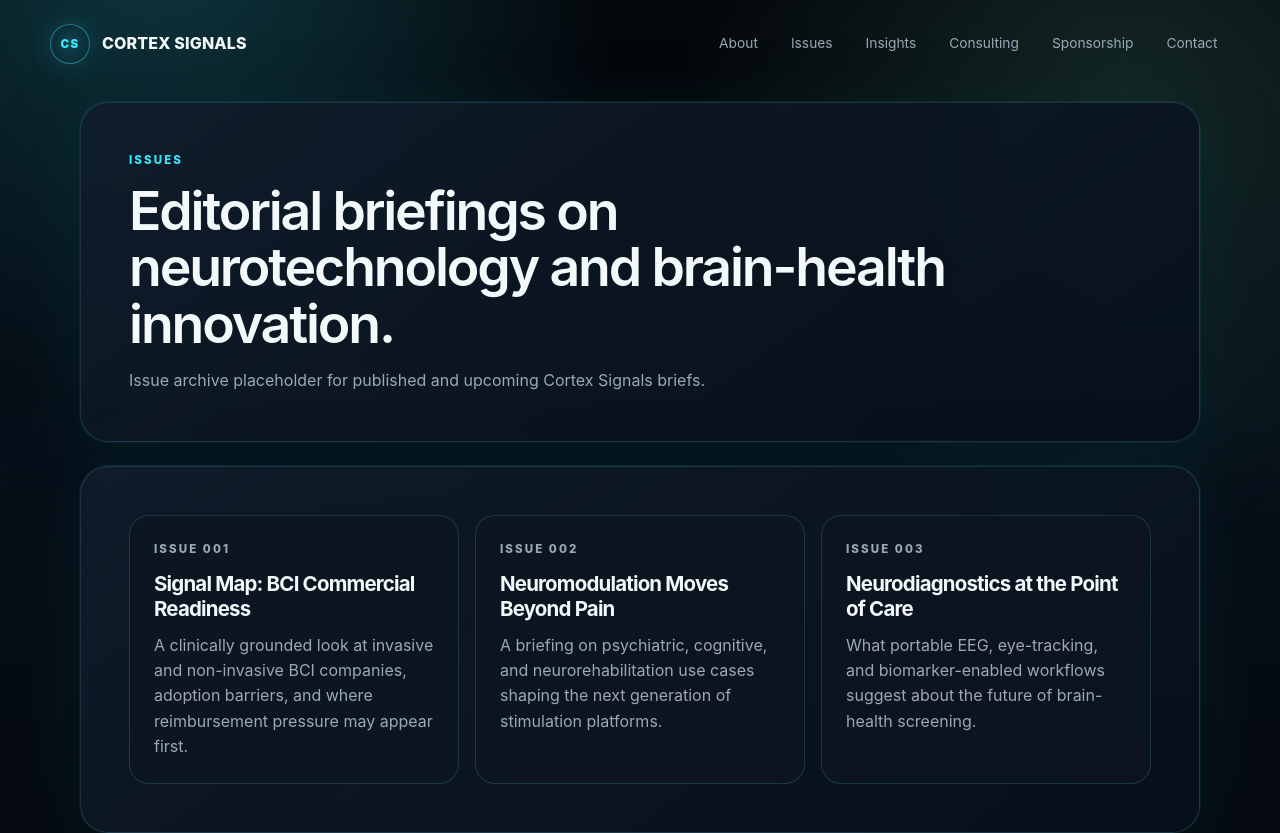
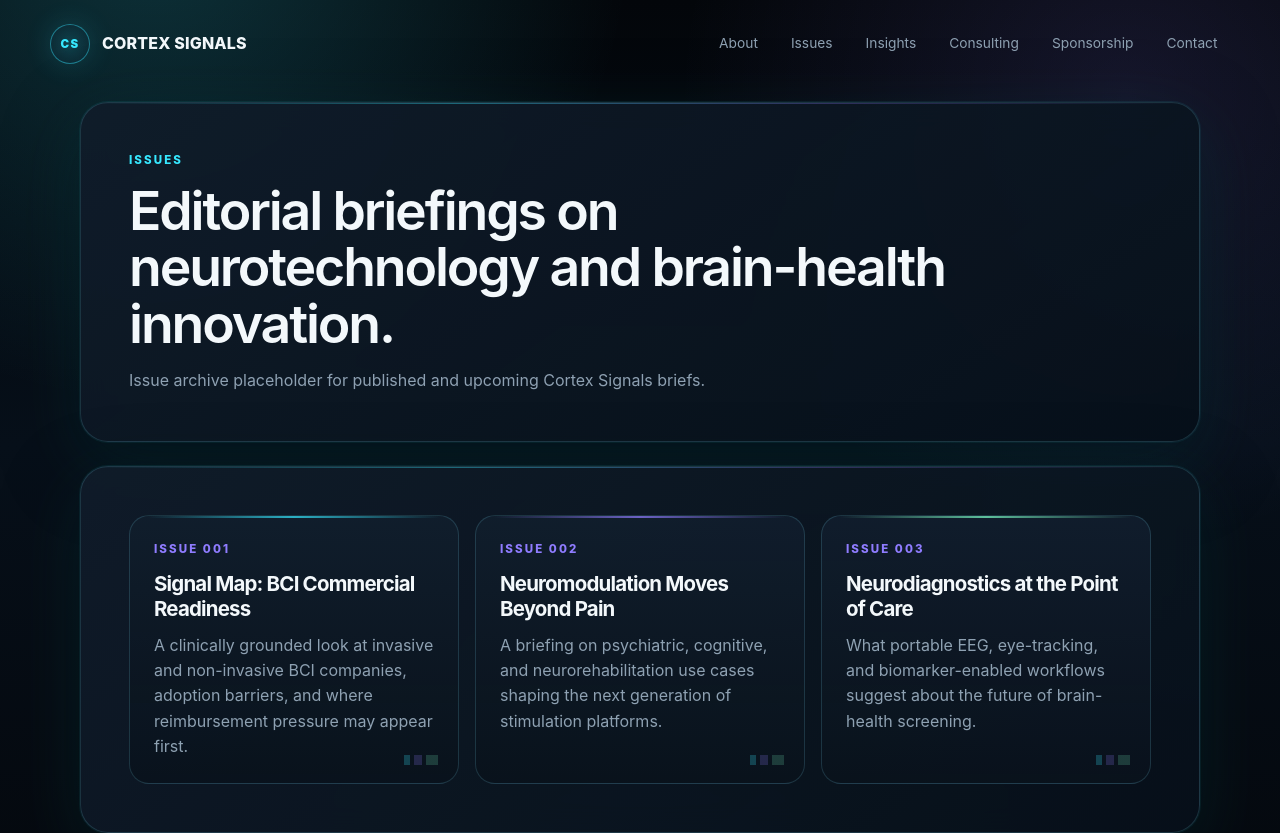
Before and after one commit to sheenamarie03-creator/cortex-signals-os, a Next.js app: page /issues in a window 1280 px wide. Shown: the top 833 px of the page. Built offline with nearby package versions, Linux system fonts and the light colour scheme.

Commit message:
Fix hero headline descender clipping

```diff
--- a/app/globals.css
+++ b/app/globals.css
@@ -5,16 +5,18 @@
   --surface-strong: #101c2a;
   --surface-deep: #07101a;
   --ink: #f3f8fb;
-  --muted: #9aa9b5;
-  --muted-strong: #c5d2da;
+  --muted: #8ea1b2;
+  --muted-strong: #c8d7e1;
   --line: rgba(125, 231, 255, 0.16);
   --line-strong: rgba(125, 231, 255, 0.28);
   --accent: #36e8ff;
   --accent-dark: #13b8c6;
-  --accent-2: #7cffc7;
+  --accent-2: #8f7cff;
+  --signal-green: #7cffc7;
   --gold: #36e8ff;
   --shadow: 0 24px 80px rgba(0, 0, 0, 0.38);
   --glow: 0 0 0 1px rgba(54, 232, 255, 0.08), 0 20px 70px rgba(0, 197, 214, 0.12);
+  --violet-glow: 0 0 0 1px rgba(143, 124, 255, 0.1), 0 22px 70px rgba(86, 70, 255, 0.12);
 }
 
 * {
@@ -29,8 +31,8 @@ html {
 body {
   margin: 0;
   background:
-    radial-gradient(circle at 12% -8%, rgba(54, 232, 255, 0.22), transparent 30rem),
-    radial-gradient(circle at 88% 10%, rgba(124, 255, 199, 0.13), transparent 28rem),
+    radial-gradient(circle at 12% -8%, rgba(54, 232, 255, 0.2), transparent 30rem),
+    radial-gradient(circle at 88% 10%, rgba(143, 124, 255, 0.13), transparent 28rem),
     radial-gradient(circle at 50% 112%, rgba(19, 184, 198, 0.12), transparent 32rem),
     linear-gradient(180deg, #03060a 0%, #07101a 46%, #05080d 100%);
   color: var(--ink);
@@ -46,9 +48,25 @@ body::before {
   content: "";
   background:
     linear-gradient(rgba(125, 231, 255, 0.035) 1px, transparent 1px),
-    linear-gradient(90deg, rgba(125, 231, 255, 0.03) 1px, transparent 1px);
-  background-size: 64px 64px;
+    linear-gradient(90deg, rgba(125, 231, 255, 0.03) 1px, transparent 1px),
+    radial-gradient(circle at center, rgba(143, 124, 255, 0.12) 0 1px, transparent 1.5px);
+  background-size: 64px 64px, 64px 64px, 128px 128px;
   mask-image: linear-gradient(to bottom, black, transparent 72%);
+}
+
+body::after {
+  position: fixed;
+  inset: 0;
+  z-index: -1;
+  pointer-events: none;
+  content: "";
+  background:
+    linear-gradient(115deg, transparent 0 34%, rgba(54, 232, 255, 0.05) 34.2%, transparent 34.6% 63%, rgba(143, 124, 255, 0.045) 63.2%, transparent 63.6%),
+    radial-gradient(circle at 18% 32%, rgba(54, 232, 255, 0.16) 0 1px, transparent 2px),
+    radial-gradient(circle at 72% 18%, rgba(143, 124, 255, 0.16) 0 1px, transparent 2px),
+    radial-gradient(circle at 84% 72%, rgba(124, 255, 199, 0.12) 0 1px, transparent 2px);
+  opacity: 0.72;
+  mask-image: radial-gradient(circle at 50% 18%, black, transparent 68%);
 }
 
 h1,
@@ -169,6 +187,25 @@ main {
   margin-top: 24px;
   border-radius: 34px;
   padding: clamp(48px, 7vw, 84px);
+  background:
+    radial-gradient(circle at 14% 18%, rgba(54, 232, 255, 0.12), transparent 18rem),
+    radial-gradient(circle at 86% 18%, rgba(143, 124, 255, 0.12), transparent 22rem),
+    linear-gradient(145deg, rgba(16, 28, 42, 0.94), rgba(7, 16, 26, 0.92));
+  box-shadow: var(--shadow), var(--glow), var(--violet-glow);
+}
+
+.hero::before {
+  position: absolute;
+  inset: 20px 22px auto auto;
+  width: min(360px, 42vw);
+  height: 92px;
+  pointer-events: none;
+  content: "";
+  background:
+    linear-gradient(90deg, transparent 0 6%, rgba(54, 232, 255, 0.42) 6% 7%, transparent 7% 13%, rgba(54, 232, 255, 0.22) 13% 14%, transparent 14% 24%, rgba(143, 124, 255, 0.32) 24% 25%, transparent 25% 38%, rgba(54, 232, 255, 0.24) 38% 39%, transparent 39%),
+    repeating-linear-gradient(90deg, transparent 0 24px, rgba(125, 231, 255, 0.11) 24px 25px, transparent 25px 48px);
+  opacity: 0.42;
+  mask-image: linear-gradient(90deg, transparent, black 18%, black 78%, transparent);
 }
 
 .hero::after {
@@ -189,9 +226,15 @@ main {
 .hero h1 {
   max-width: 820px;
   margin-bottom: 0;
+  background: linear-gradient(92deg, #ffffff 0%, #dff9ff 34%, var(--accent) 62%, var(--accent-2) 100%);
+  background-clip: text;
+  color: transparent;
+  -webkit-background-clip: text;
+  -webkit-text-fill-color: transparent;
   font-size: clamp(2.85rem, 6vw, 4.25rem);
   font-weight: 650;
-  line-height: 0.98;
+  line-height: 1.04;
+  text-shadow: 0 0 36px rgba(54, 232, 255, 0.12);
 }
 
 .hero-copy {
@@ -205,12 +248,20 @@ main {
   border: 1px solid rgba(54, 232, 255, 0.22);
   border-radius: 999px;
   padding: 0.48rem 0.72rem;
-  background: rgba(54, 232, 255, 0.06);
+  background: linear-gradient(135deg, rgba(54, 232, 255, 0.08), rgba(143, 124, 255, 0.05));
   color: var(--muted-strong);
   font-size: 0.78rem;
   font-weight: 800;
   letter-spacing: 0.08em;
   text-transform: uppercase;
+}
+
+.hero-highlights span:nth-child(2) {
+  border-color: rgba(143, 124, 255, 0.28);
+}
+
+.hero-highlights span:nth-child(3) {
+  border-color: rgba(124, 255, 199, 0.22);
 }
 
 .eyebrow {
@@ -255,19 +306,37 @@ main {
 .signup-row button {
   background: linear-gradient(135deg, var(--accent), var(--accent-2));
   color: #021015;
-  box-shadow: 0 12px 34px rgba(54, 232, 255, 0.18);
+  box-shadow: 0 12px 34px rgba(54, 232, 255, 0.18), 0 0 22px rgba(143, 124, 255, 0.12);
 }
 
 .button.secondary {
   color: var(--accent);
-  background: rgba(54, 232, 255, 0.05);
+  background: linear-gradient(135deg, rgba(54, 232, 255, 0.06), rgba(143, 124, 255, 0.05));
 }
 
 .section,
 .page-hero {
+  position: relative;
+  overflow: hidden;
   margin: 24px 0;
   border-radius: 28px;
   padding: clamp(26px, 4.2vw, 48px);
+}
+
+.section::before,
+.page-hero::before {
+  position: absolute;
+  inset: 0 0 auto;
+  height: 1px;
+  content: "";
+  background: linear-gradient(90deg, transparent, rgba(54, 232, 255, 0.5), rgba(143, 124, 255, 0.36), transparent);
+  opacity: 0.76;
+}
+
+.section > *,
+.page-hero > * {
+  position: relative;
+  z-index: 1;
 }
 
 .page-hero {
@@ -323,10 +392,26 @@ main {
 .audience-card,
 .card,
 .status-card {
+  position: relative;
+  overflow: hidden;
   border: 1px solid var(--line);
   border-radius: 20px;
-  background: rgba(13, 22, 34, 0.76);
+  background:
+    linear-gradient(180deg, rgba(17, 31, 46, 0.82), rgba(9, 17, 27, 0.76)),
+    rgba(13, 22, 34, 0.76);
   transition: transform 160ms ease, border-color 160ms ease, background 160ms ease, box-shadow 160ms ease;
+}
+
+.coverage-card::before,
+.audience-card::before,
+.card::before,
+.status-card::before {
+  position: absolute;
+  inset: 0 18px auto;
+  height: 2px;
+  content: "";
+  background: linear-gradient(90deg, transparent, var(--accent), transparent);
+  opacity: 0.72;
 }
 
 .coverage-card:hover,
@@ -335,8 +420,10 @@ main {
 .status-card:hover {
   transform: translateY(-2px);
   border-color: rgba(54, 232, 255, 0.38);
-  background: rgba(17, 31, 46, 0.9);
-  box-shadow: 0 18px 45px rgba(0, 0, 0, 0.22), 0 0 24px rgba(54, 232, 255, 0.06);
+  background:
+    radial-gradient(circle at 50% 0%, rgba(54, 232, 255, 0.08), transparent 14rem),
+    linear-gradient(180deg, rgba(18, 33, 50, 0.94), rgba(9, 17, 27, 0.9));
+  box-shadow: 0 18px 45px rgba(0, 0, 0, 0.22), 0 0 24px rgba(54, 232, 255, 0.08), 0 0 34px rgba(143, 124, 255, 0.06);
 }
 
 .coverage-card,
@@ -356,6 +443,18 @@ main {
   color: inherit;
 }
 
+.coverage-card:nth-child(even)::before,
+.audience-card:nth-child(even)::before,
+.issue-card:nth-child(even)::before {
+  background: linear-gradient(90deg, transparent, var(--accent-2), transparent);
+}
+
+.coverage-card:nth-child(3n)::before,
+.audience-card:nth-child(3n)::before,
+.issue-card:nth-child(3n)::before {
+  background: linear-gradient(90deg, transparent, var(--signal-green), transparent);
+}
+
 .grid.two {
   grid-template-columns: repeat(2, minmax(0, 1fr));
 }
@@ -366,6 +465,21 @@ main {
 
 .card {
   padding: 24px;
+}
+
+.issue-card .eyebrow {
+  color: var(--accent-2);
+}
+
+.issue-card::after {
+  position: absolute;
+  right: 20px;
+  bottom: 18px;
+  width: 34px;
+  height: 10px;
+  content: "";
+  background: linear-gradient(90deg, rgba(54, 232, 255, 0.55) 0 18%, transparent 18% 30%, rgba(143, 124, 255, 0.48) 30% 52%, transparent 52% 66%, rgba(124, 255, 199, 0.42) 66% 100%);
+  opacity: 0.42;
 }
 
 .card h3 {
@@ -399,6 +513,7 @@ main {
   grid-template-columns: 1fr 1fr auto;
   background:
     radial-gradient(circle at 88% 50%, rgba(54, 232, 255, 0.16), transparent 22rem),
+    radial-gradient(circle at 8% 100%, rgba(143, 124, 255, 0.1), transparent 18rem),
     linear-gradient(135deg, rgba(11, 29, 39, 0.96), rgba(7, 16, 26, 0.92));
   color: var(--ink);
 }
@@ -414,6 +529,9 @@ main {
 
 .newsletter {
   grid-template-columns: 1fr 1fr;
+  background:
+    linear-gradient(145deg, rgba(16, 28, 42, 0.94), rgba(7, 16, 26, 0.92)),
+    radial-gradient(circle at 92% 12%, rgba(143, 124, 255, 0.1), transparent 20rem);
 }
 
 .newsletter form {
@@ -471,6 +589,9 @@ main {
 
 .founder {
   grid-template-columns: 160px 1fr;
+  background:
+    radial-gradient(circle at 9% 50%, rgba(54, 232, 255, 0.12), transparent 16rem),
+    linear-gradient(145deg, rgba(14, 25, 39, 0.94), rgba(7, 16, 26, 0.92));
 }
 
 .portrait {
@@ -637,7 +758,7 @@ code {
 
 .status-pill {
   background: rgba(124, 255, 199, 0.1);
-  color: var(--accent-2);
+  color: var(--signal-green);
 }
 
 .tracker-form-section {
```
